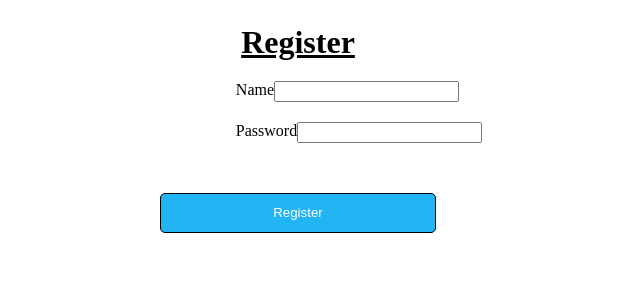
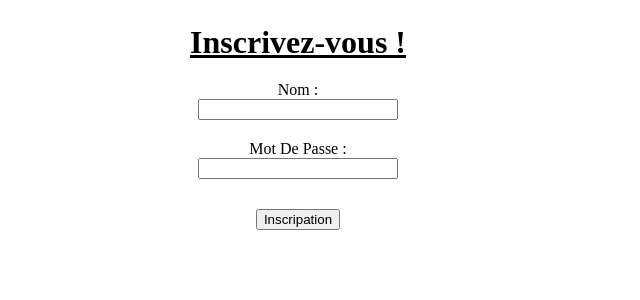
Before and after one commit to Fan2Shrek/basic-php-MVC, a PHP site: page /register in a window 1280 px wide. Shown: the part 76-376 px from the top of the page, without its empty margins (342-982 px from the left). Run offline with PHP 8.4, Linux system fonts and the light colour scheme.

Commit message:
Fix some style

```diff
--- a/assets/register.php
+++ b/assets/register.php
@@ -5,14 +5,14 @@
     <div class="container">
         <div class="row">
             <div class="col-12">
-                <h1>Register</h1>
+                <h1>Inscrivez-vous !</h1>
                 <form action="/register" method="POST" id='register-form'>
-                    <div class="field">
-                        <label for="name" class="form-label">Name</label>
+                    <div class="field reverse">
+                        <label for="name" class="form-label">Nom : </label>
                         <input name="name" type="text" class="form-control" id="name" aria-describedby="nameHelp">
                     </div>
-                    <div class="field">
-                        <label for="password" class="form-label">Password</label>
+                    <div class="field reverse">
+                        <label for="password" class="form-label">Mot de passe : </label>
                         <input name="password" type="password" class="form-control" id="password">
                     </div>
                     <?php
@@ -23,7 +23,7 @@
                         }
 
                     ?>
-                    <button type="submit" class="btn add">Register</button>
+                    <button type="submit" >Inscripation</button>
                 </form>
             </div>
         </div>
--- a/assets/style.css
+++ b/assets/style.css
@@ -257,3 +257,8 @@ h1 {
 .add-list {
     color: #22B4F3;
 }
+
+.reverse {
+    flex-direction: column;
+    width: 200px;
+}
```
Also changed, not shown: assets/filmView.php (+5 -5 lines), assets/login.php (+6 -6 lines).
